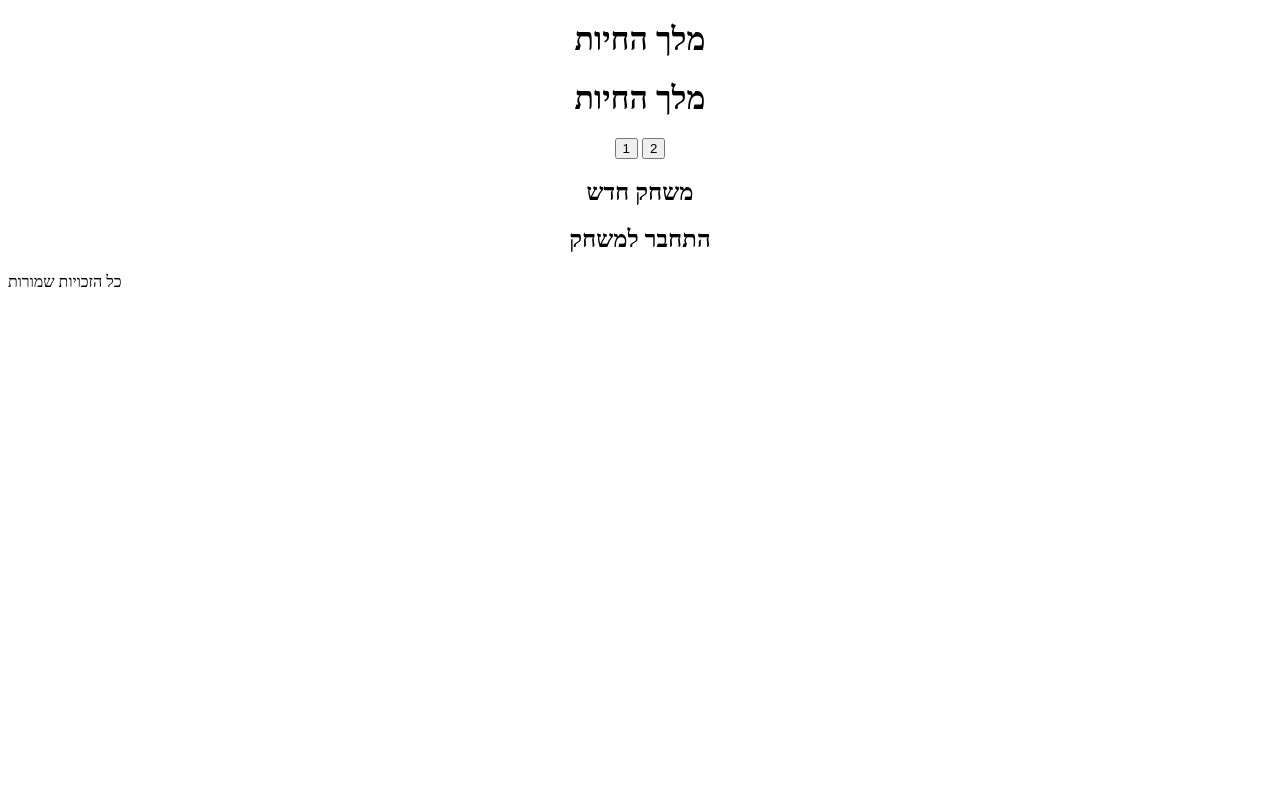
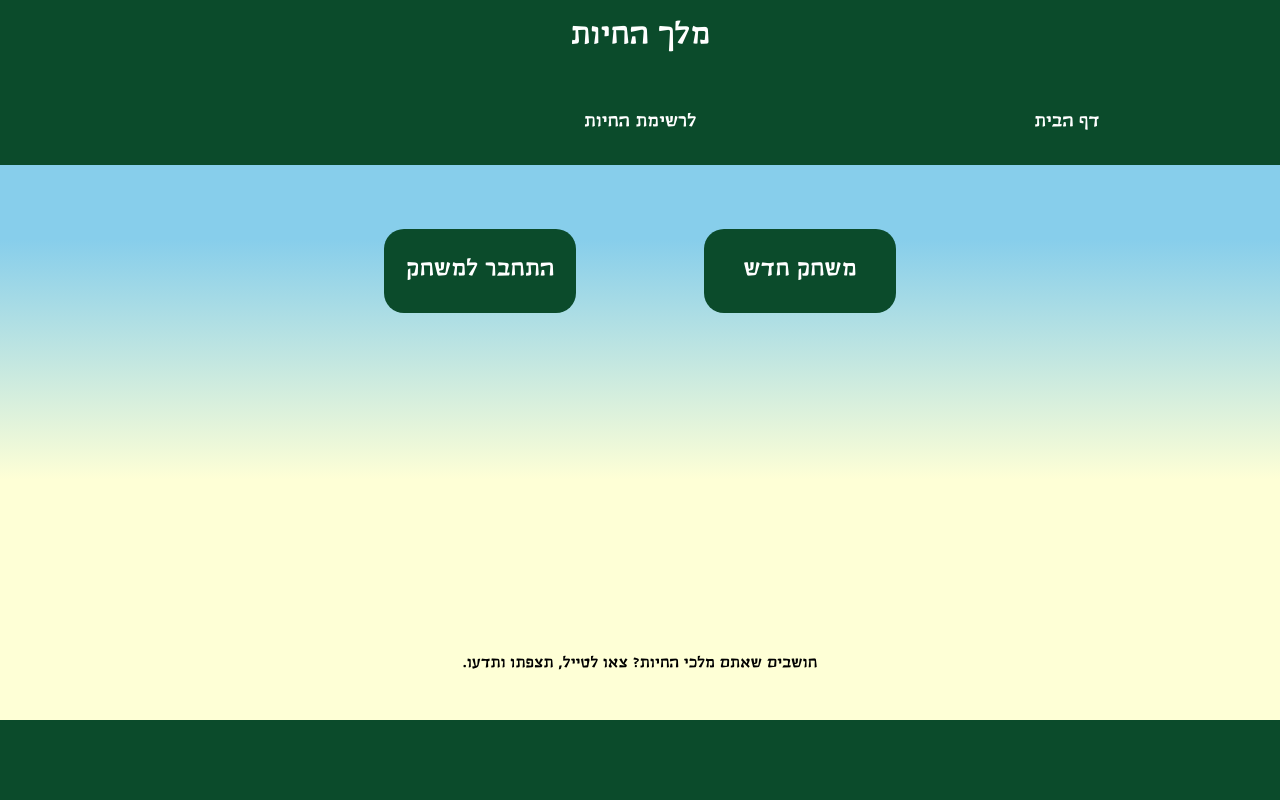
Before and after one commit to gavrielrom/Gavriel_Rom, a plain HTML site: page Views/Home page.html in a window 1280 px wide. Drawn offline with Linux system fonts and the light colour scheme; files whose address does not match are found by name.

Commit message:
Footer sticks to buttom on homepage

```diff
--- a/Static/Animals.css
+++ b/Static/Animals.css
@@ -1,50 +1,80 @@
-:root {
-
+* {
+    font-family: hand;
+    box-sizing: border-box;
+}
+:root{
 --SandYellow: #feffd6;
 --DarkGreen: #0b4b2b;
 --SkyBlue: #00cbff;
 --LightGreen: #5ada25;
+--Lightgray: #656565;
+}
+
+body{
+margin: 0;
+padding: 0;
+font-family: Arial;
+text-transform: uppercase;
+font-weight: bold;
+min-height: 100vh;
+display: flex;
+flex-direction: column;
+}
+.header{
+background-color: #0b4b2b;
+color: white;
+height: 10vh;
+min-height: 35px;
+text-align: center;
+padding:var(--DarkGreen) ;
+padding-top: 1px;
+
 
 }
+.allcontainer{
+background-image:
+ linear-gradient(SkyBlue,SkyBlue, #feffd6,  #feffd6);
+height: 90vh;
+display: flex;
+flex-direction: column;
+}
+.topnav {
 
-* {
-    font-family: hand;
-    /*font-family: hand;
-    padding: 1vw;
-    margin: 1vw;
-    border: 1px solid black;*/
+overflow: hidden;
+background-color: var(--DarkGreen);
+line-height: 20px;
 }
 
-body {
-    background-image: linear-gradient(SkyBlue, #feffd6,  #feffd6);
+.topnav a {
+float:right;
+display: block;
+width:33.3333%;
+min-width: 60px;
+color: black;
+text-align: center;
+padding: 14px 16px;
+text-decoration: none;
+font-size: 16px;
+color:#fff;
 }
 
-.container {
-    display: grid;
-    grid-template-areas:
-    'header header'
-    'nav nav'
-    'left right'
-    'footer footer'
-    ;
+.topnav a:hover {
+background-color: var(--Lightgray);
+color: black;
 }
 
-.AnimalKing {
-    grid-area: header;
-    background-color: var(--DarkGreen);
+.topnav a.active {
+background-color: var(--LightGreen);
 color: white;
-    height: 15vh;
-
 }
-
 .JoinGame {
+min-width: 100px;
 grid-area: left;
-    border: none;
+border-radius: 20px;
 outline: none;
 width: 15vw;
 padding: 10px 16px;
-    margin-left: 53.7%;
-    margin-right: 10%;
+margin-right: 50%;
 margin-top: 10%;
 color: white;
 background-color: var(--DarkGreen);
@@ -52,40 +82,23 @@ body {
 }
 
 .CreateGame {
+min-width: 100px;
 grid-area: right;
-    border: none;
+border-radius: 20px;
 outline: none;
 width: 15vw;
 padding: 10px 16px;
-    margin-left: 6.4%;
+margin-left: 60%;
 margin-top: 10%;
 color: white;
 background-color: var(--DarkGreen);
 cursor: pointer;
 }
-.nav{
-    grid-area: nav;
-    margin-top: 4%;
-}
-.footer{
-    grid-area: footer;
-    margin-top: 43vh;
-    height: 5vh;
-}
-.btn {
-    border: none;
-    outline: none;
-    width: 20%;
-    padding: 10px 16px;
-    margin-right: 20px;
-    margin-left: 20px;
-    color: white;
-    background-color: var(--DarkGreen);
-    cursor: pointer;
-  }
-  .active, .btn:hover {
-    background-color: #666;
-    color: white;
+.btncont{
+display: grid;
+grid-template-areas:
+'right left'
+;
 }
 .active, .CreateGame:hover {
 background-color: #666;
@@ -96,7 +109,23 @@ body {
 color: white;
 }
 
+.Hometxt{
+background-color: var(--SandYellow);
+height: 10vh;
+min-height: 1px;
+text-align: center;
+margin-top: auto;
+
+}
+.footer{
+background-color: #0b4b2b;
+height: 10vh;
+min-height: 25px;
+padding:var(--DarkGreen) ;
+margin-top: auto;
+}
+
 @font-face {
 font-family: hand;
-    src: url(../Fonts/trashim/trashim/trashimclm-bold-webfont.ttf);
+src: url(../FontsAndImg/trashim/trashim/trashimclm-bold-webfont.ttf);
 }
--- a/Views/Home page.html
+++ b/Views/Home page.html
@@ -1,24 +1,25 @@
 <!DOCTYPE html>
-<html lang="en">
+<html>
     <head>
-    <meta charset="UTF-8">
-    <meta http-equiv="X-UA-Compatible" content="IE=edge">
-    <meta name="viewport" content="width=device-width, initial-scale=1.0">
-    <link rel="stylesheet" href="../Static/Temp.css">
-    <title>Document</title>
+        <title>מלך החיות</title>
+        <link rel="stylesheet" href="../Static/Animals.css">
     </head>
     <body>
-    <div class="container">
-        <div><center><h1>מלך החיות</h1></center></div>
-        <div class="AnimalKing"><center><h1>מלך החיות</h1></center></div>
-        <div class="nav"><center>
-            <button class="btn">1</button>
-            <button class="btn">2</button>
-            </center>
+        <div class="allcontainer">
+             <div class="header"><h1>מלך החיות</h1></div>
+                        <div class="topnav">
+                            <a href="#about"><h3>דף הבית</h3></a>
+                            <a href="#about"><h3>לרשימת החיות</h3></a>
                         </div>
+                            <div class="btncont">
+                                <div class="btncontainer"><center>
                                 <div class="JoinGame"><center><h2>משחק חדש</h2></center></div>
+                            </div>
                     <div class="CreateGame"><center><h2>התחבר למשחק</h2></center></div>
-        <div class="footer"><p>כל הזכויות שמורות</p></div>
+                </center></div>
+                <div class="Hometxt"><center><p>.חושבים שאתם מלכי החיות? צאו לטייל, תצפתו ותדעו</p></center></div>
+            </div>
+            <div class="footer"></div>
         </div>
     </body>
 </html>
```
Also changed, not shown: Views/CreateGame.html (added, +20 -0 lines). Lines whose indentation alone changed are shown as unchanged.
